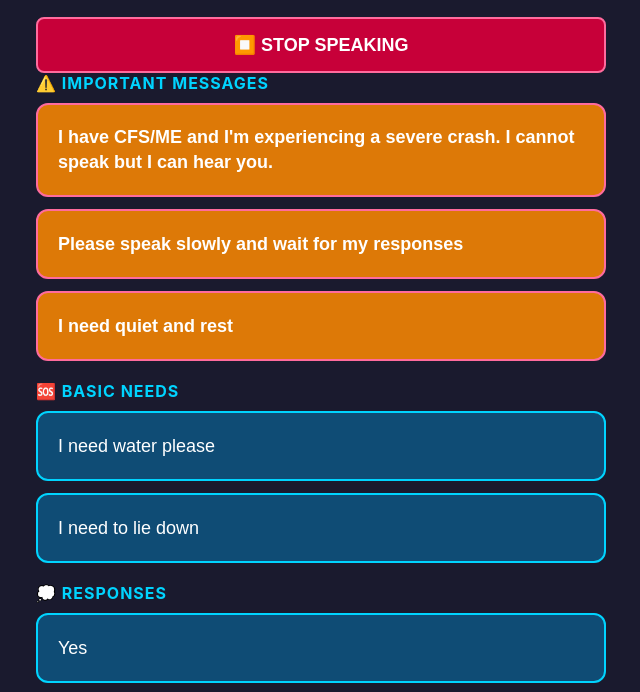
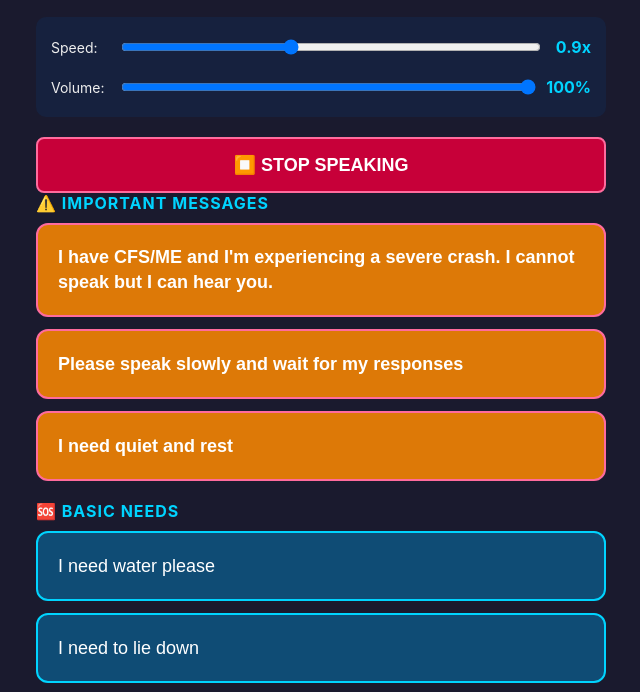
Before and after one commit to CJackson163/ChrisCrash, a plain HTML site: page docs/index.html in a window 1280 px wide. Shown: the part 107-799 px from the top of the page, without its empty margins (319-959 px from the left). Drawn offline with Linux system fonts and the light colour scheme.

Commit message:
put speech changes back in

```diff
--- a/docs/index.html
+++ b/docs/index.html
@@ -177,6 +177,18 @@
 
     <div class="speaking-indicator" id="indicator">🔊 Speaking...</div>
 
+        <div class="controls">
+        <div class="control-group">
+            <label for="rate">Speed:</label>
+            <input type="range" id="rate" min="0.5" max="1.5" step="0.1" value="0.9">
+            <span class="value-display" id="rateValue">0.9x</span>
+        </div>
+        <div class="control-group">
+            <label for="volume">Volume:</label>
+            <input type="range" id="volume" min="0" max="1" step="0.1" value="1">
+            <span class="value-display" id="volumeValue">100%</span>
+        </div>
+    </div>
 
     <button class="stop-btn" id="stopBtn">⏹️ STOP SPEAKING</button>
 
```
